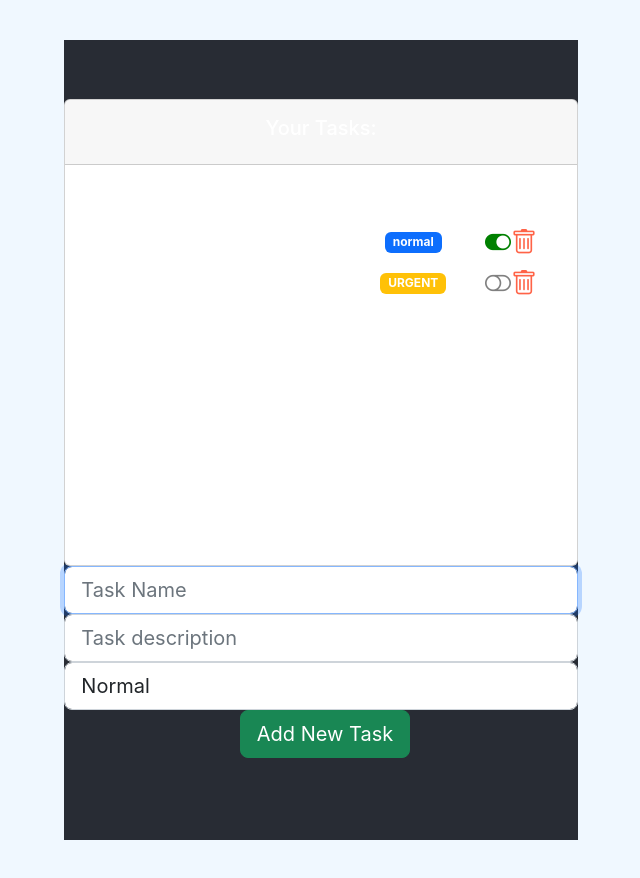
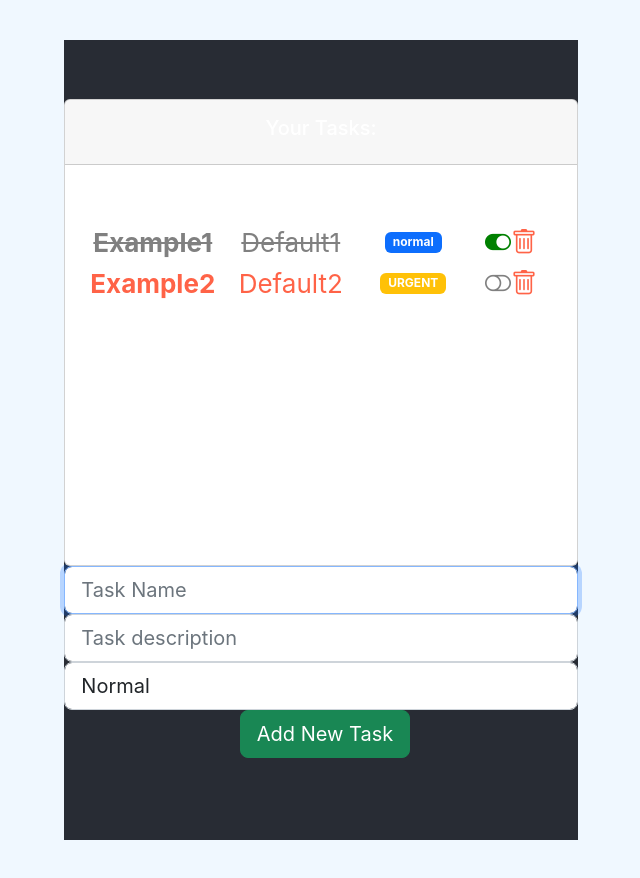
Before and after one commit to crccode/hello-world, a React (Create React App) app: page / in a window 1280 px wide. Shown: the whole page, without its empty margins (319-959 px from the left). Built offline with nearby package versions, Linux system fonts and the light colour scheme.

Commit message:
RENDERIZADO CONDICIONAL

```diff
--- a/src/components/container/task_list.jsx
+++ b/src/components/container/task_list.jsx
@@ -56,7 +56,7 @@ const TaskListComponent= () => {
         tempTasks.push(task);
         setTasks(tempTasks);
     }
-
+    // Colocamos la tabla en una constante
     const Table = () => {
         return (
             <table>
@@ -85,7 +85,7 @@ const TaskListComponent= () => {
             </table>
         )
     }
-
+    // Guardamos el componente en una variablr
     let tasksTable;
 
     if(tasks.length > 0){
--- a/src/components/pure/task.jsx
+++ b/src/components/pure/task.jsx
@@ -55,9 +55,21 @@ const TaskComponent = ({ task, complete, remove }) => {
             return (<i onClick={()=>complete(task)} className='bi-toggle-off task-action' style={{color: 'grey'}}></i>)
         }
     }
+    // ESTILOS DENTRO DE UNA CONSTATNTE
+    const taskCompleted = {
+        color: 'gray',
+        fontWeight: 'bold',
+        textDecoration: 'line-through'
+    }
+
+    const taskPending = {
+        fontWeight: 'bold',
+        color: 'tomato'
+    }
 
     return (
-    <tr className='fw-normal'>
+        <tr className='fw-normal' style={task.completed ? taskCompleted : taskPending}>
+
         <th>
             <span className='ms-2'>{task.name}</span>
         </th>
--- a/src/styles/task.scss
+++ b/src/styles/task.scss
@@ -1,3 +1,13 @@
-.task-action{
+.task-action {
     cursor: pointer;
 }
+
+.task-completed {
+    color: gray;
+    text-decoration: line-through;
+}
+
+.task-pending {
+    font-weight: bold;
+    color: tomato;
+}
```
Lines whose indentation alone changed are shown as unchanged.
